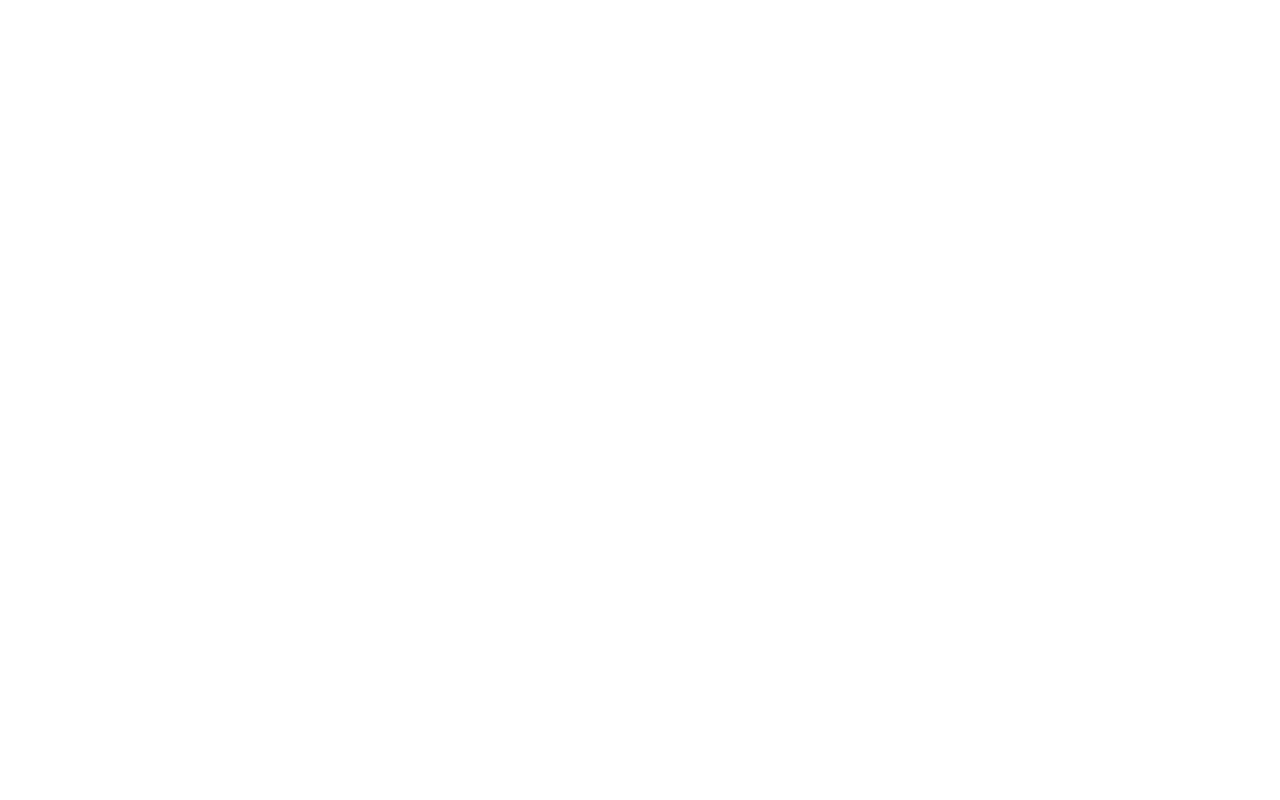
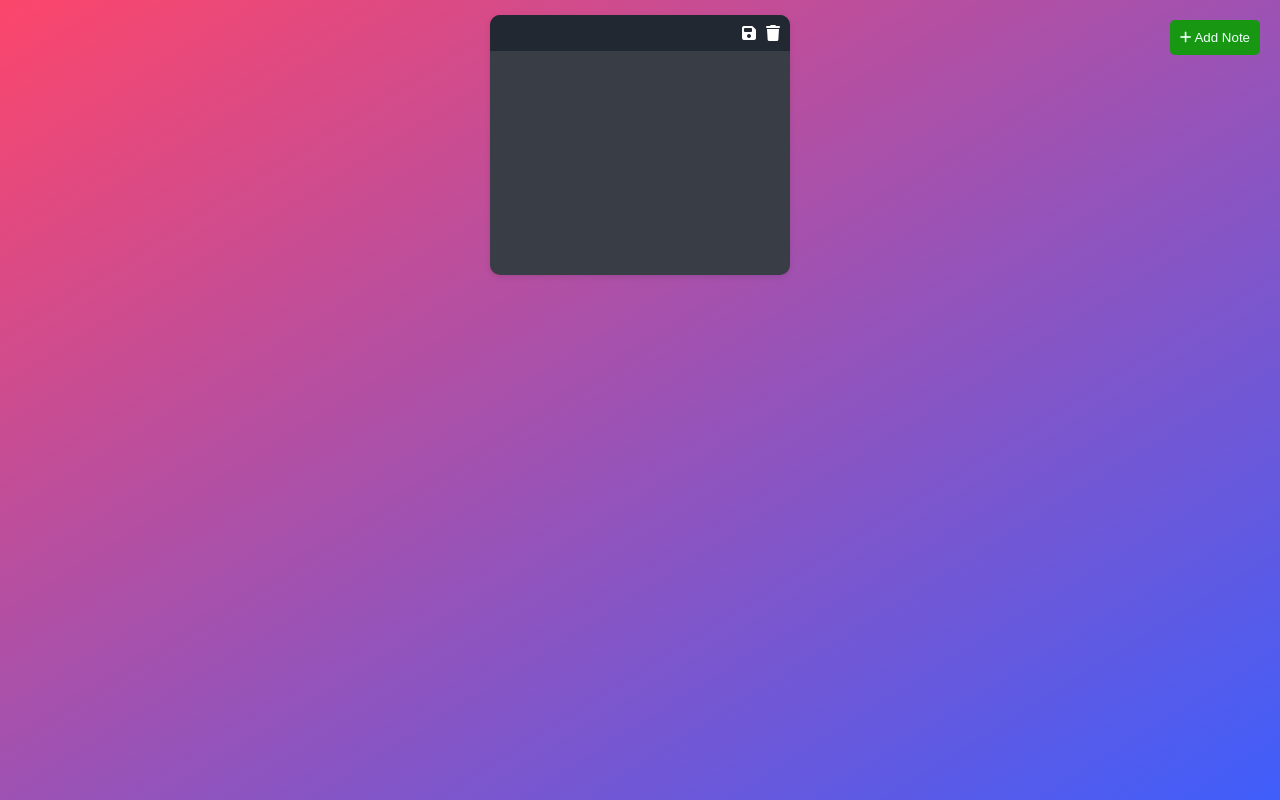
Before and after one commit to Linen220/JavaScript-Adventures, a plain HTML site: page Note-Taking-App/index.html in a window 1280 px wide. Drawn offline with Linux system fonts and the light colour scheme.

Commit message:
adding CSS styles

```diff
--- a/Note-Taking-App/index.html
+++ b/Note-Taking-App/index.html
@@ -4,9 +4,28 @@
     <meta charset="UTF-8">
     <meta name="viewport" content="width=device-width, initial-scale=1.0">
     <title>@Linen220 - Note Taking Aplication</title>
-    <script src="https://kit.fontawesome.com/cdbdab294d.js" crossorigin="anonymous"></script>
+    <link rel="stylesheet" href="./style.css">
 </head>
 <body>
 
+    <button id="addBtn">
+        <i class="fas fa-plus"></i>
+        Add Note
+    </button>
+
+    <main>
+        <div class="note">
+            <div class="tool">
+                <i class="fa-solid fa-floppy-disk"></i>
+                <i class="fa-solid fa-trash"></i>
+            </div>
+            <textarea>
+
+            </textarea>
+        </div>
+    </main>
+
+    <script src="https://kit.fontawesome.com/cdbdab294d.js" crossorigin="anonymous"></script>
+    <script src="./script.js"></script>
 </body>
 </html>
--- /dev/null
+++ b/Note-Taking-App/style.css
@@ -0,0 +1,81 @@
+* {
+    padding: 0;
+    margin: 0;
+    box-sizing: border-box;
+}
+
+body {
+    min-height: 100vh;
+    background: linear-gradient(to right bottom, #FC466B, #3F5EFB);
+}
+
+main {
+    padding-bottom: 50px;
+    display: flex;
+    justify-content: center;
+    align-items: flex-start;
+}
+
+#addBtn {
+    position: fixed;
+    top: 20px;
+    right: 20px;
+    color: azure;
+    background-color: #179712;
+    padding: 10px;
+    border: none;
+    outline: none;
+    border-radius: 5px;
+    cursor: pointer;
+    transition: background-color 0.3s ease; /* Animacion de cambio de color de fondo */
+}
+
+#addBtn:hover {
+    background-color: #06a086;
+}
+
+.note {
+    background-color: #393e46;
+    margin: 15px;
+    border-radius: 10px;
+    box-shadow: 0px 2px 6px rgba(0, 0, 0, .1);
+    overflow: hidden;
+    transition: box-shadow 0.3s ease; /* Animacion de sombra*/
+}
+
+.note:hover {
+    box-shadow: 0px 4px 10px rgba(0, 0, 0, .3);
+}
+
+.tool {
+    background-color: #222831;
+    color: white;
+    padding: 5px;
+    display: flex;
+    justify-content: flex-end;
+}
+
+.tool i {
+    padding: 5px;
+    cursor: pointer;
+    transition: color 0.3s ease; /* Animación de color*/
+}
+
+.tool i:hover {
+    color: #aca1a1;
+}
+
+.note textarea {
+    width: 300px;
+    border: none;
+    min-height: 220px;
+    resize: none; /* Desactiva el redimensionamiento del textarea */
+    padding: 10px;
+    font-size: 1rem;
+    color: white;
+    background-color: transparent;
+}
+
+.note textarea:focus {
+    outline: none;
+}
```
Also changed, not shown: Note-Taking-App/script.js (added).
